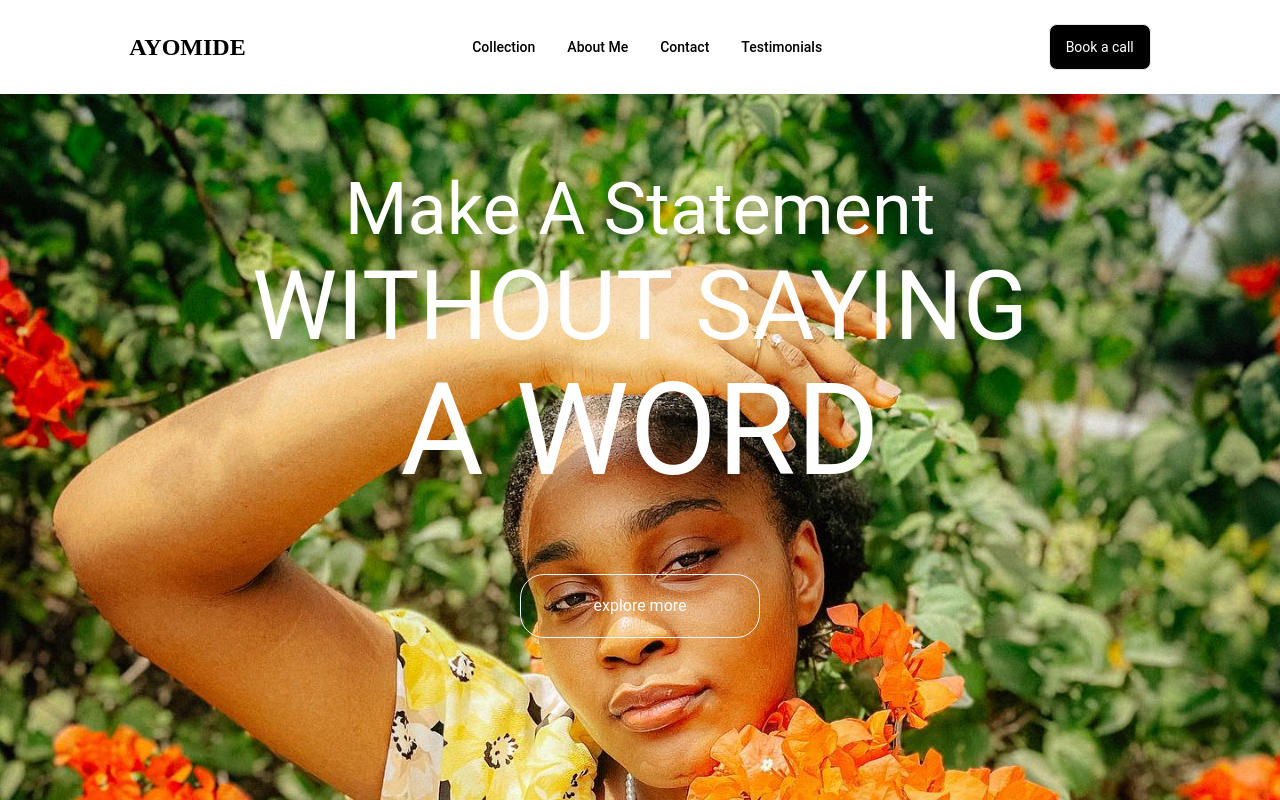
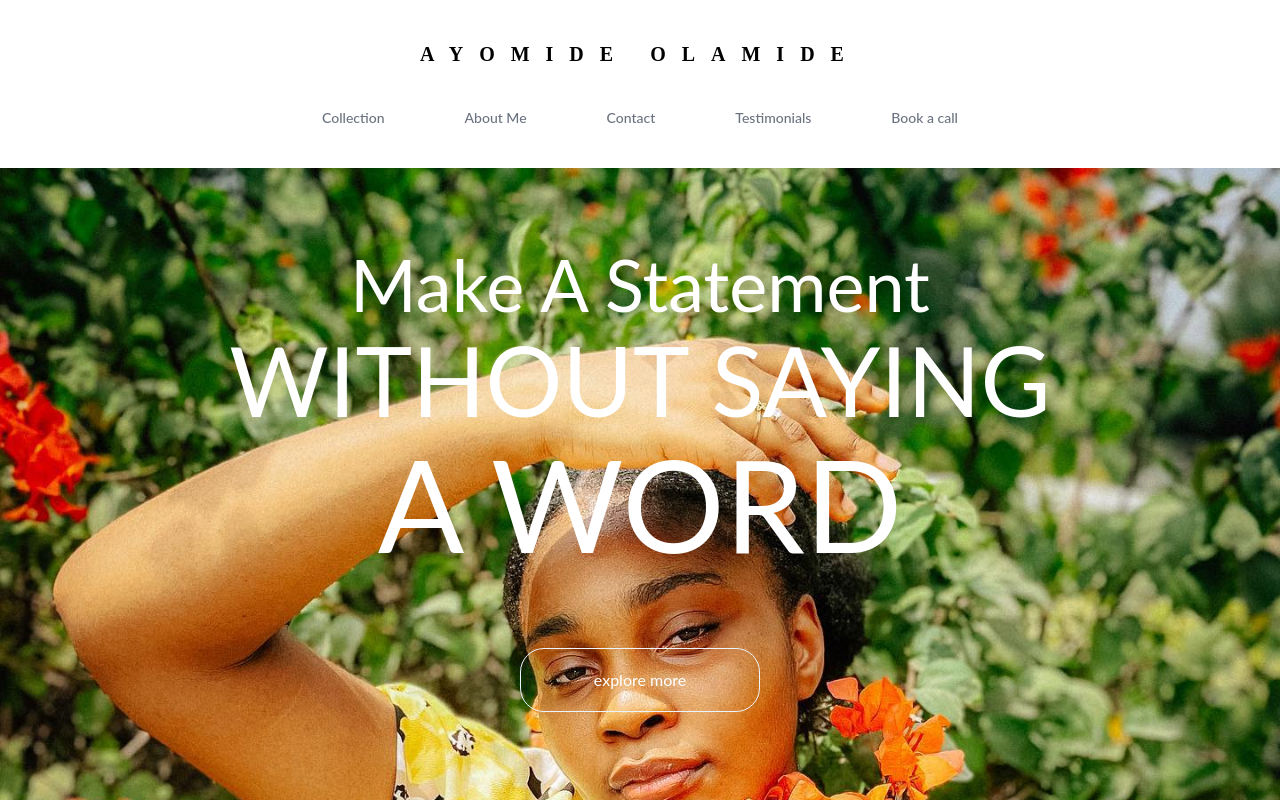
Before and after one commit to Deyjuwon/mideportfolio, a Next.js app: page / in a window 1280 px wide. Shown: the top 800 px of the page. Built offline with nearby package versions, Linux system fonts and the light colour scheme.

Commit message:
redefined the header

```diff
--- a/src/app/globals.css
+++ b/src/app/globals.css
@@ -4,13 +4,15 @@
 
 /* globals.css */
 @import url('https://fonts.googleapis.com/css2?family=Bodoni+Moda:ital,opsz,wght@0,6..96,400..900;1,6..96,400..900&family=Roboto:ital,wght@0,100;0,300;0,400;0,500;0,700;0,900;1,100;1,300;1,400;1,500;1,700;1,900&display=swap');
+@import url('https://fonts.googleapis.com/css2?family=Cormorant:ital,wght@0,300..700;1,300..700&family=Lato:ital,wght@0,100;0,300;0,400;0,700;0,900;1,100;1,300;1,400;1,700;1,900&family=Montserrat:ital,wght@0,100..900;1,100..900&family=Playfair+Display:ital,wght@0,400..900;1,400..900&family=Sacramento&display=swap" rel="stylesheet');
+
 
 /* Add other global styles */
 
 body {
-    font-family: "Roboto", sans-serif;
+    font-family: "Lato", sans-serif;
 }
 
 .logo {
-    font-family: "Bodoni Moda", serif;
+    font-family: "Sacramento", cursive;
 }
--- a/src/components/Header.jsx
+++ b/src/components/Header.jsx
@@ -12,26 +12,28 @@ const Header = () => {
   const [isOpened, setIsOpened] = useState(false)
 
   return (
-    <div className="flex items-center justify-between px-4 md:justify-around py-4 md:py-6">
+    <div className="flex flex-row  md:flex-col  gap-10 items-center justify-between px-5 md:justify-around py-4 md:py-10">
         <div>
-            <p className="text-xl md:text-2xl font-bold logo">AYOMIDE</p>
+            <p className="text-sm md:text-xl font-bold logo tracking-widerr md:tracking-widestt">AYOMIDE OLAMIDE</p>
         </div>
-        <nav className="">
-          <ul className="text-sm  font-medium hidden md:flex gap-8 ">
-            <li className="hover:font-semibold transition hover:scale-110"><Link href="/collection" >Collection</Link></li>
-            <li className="hover:font-semibold transition duration-700 ease-in-out hover:scale-110"><Link href="/about" >About Me</Link></li>
-            <li className="hover:font-semibold transition duration-700 ease-in-out hover:scale-110"><Link href="/contact" >Contact</Link></li>
-            <li className="hover:font-semibold transition duration-700 ease-in-out hover:scale-110"><Link href="/testimonials" >Testimonials</Link></li>
-          </ul>
+        <div className="flex items-center ">
+          <nav className="">
+            <ul className="text-sm text-gray-500  font-medium hidden md:flex gap-20 ">
+              <li><Link href="/collection" className="hover:text-gray-700 transition duration-200" >Collection</Link></li>
+              <li ><Link href="/about" className="hover:text-gray-700 transition duration-200" >About Me</Link></li>
+              <li ><Link href="/contact" className="hover:text-gray-700 transition duration-200" >Contact</Link></li>
+              <li><Link href="/testimonials" className="hover:text-gray-700 transition duration-200" >Testimonials</Link></li>
+              <li><Link href="/Bookcall" className="hover:text-gray-700 transition duration-200" >Book a call</Link></li>
+            </ul>
 
 
 
 
 
-        </nav>
-        <div className="hidden md:block">
-            <button className="bg-black text-white py-3 px-4  border rounded-lg text-sm  transition duration-700 ease-in-out hover:scale-110">Book a call</button>
+          </nav>
+
         </div>
+
 
         {isOpened ? <div className='bg-white rounded-full flex items-center justify-center h-11 w-11 md:hidden z-50'><IoMdClose className='fixed' size={25} onClick={() => setIsOpened(!isOpened)} /></div> : <div className='bg-white rounded-full flex items-center justify-center h-11 w-11 md:hidden'><RxHamburgerMenu className='' size={25} onClick={() => setIsOpened(!isOpened)} /></div>}
 
--- a/tailwind.config.js
+++ b/tailwind.config.js
@@ -17,6 +17,16 @@ module.exports = {
         'darkWhite': 'f5f5f7',
         'lightBlack': 'D9D9D9',
         'darkBlack': '737373',
+      },
+      letterSpacing: {
+        tightest: '-.075em',
+        tighter: '-.05em',
+        tight: '-.025em',
+        normal: '0',
+        wide: '.025em',
+        wider: '.05em',
+        widerr: '.4em',
+        widestt: '.8em',
       }
     },
   },
```
